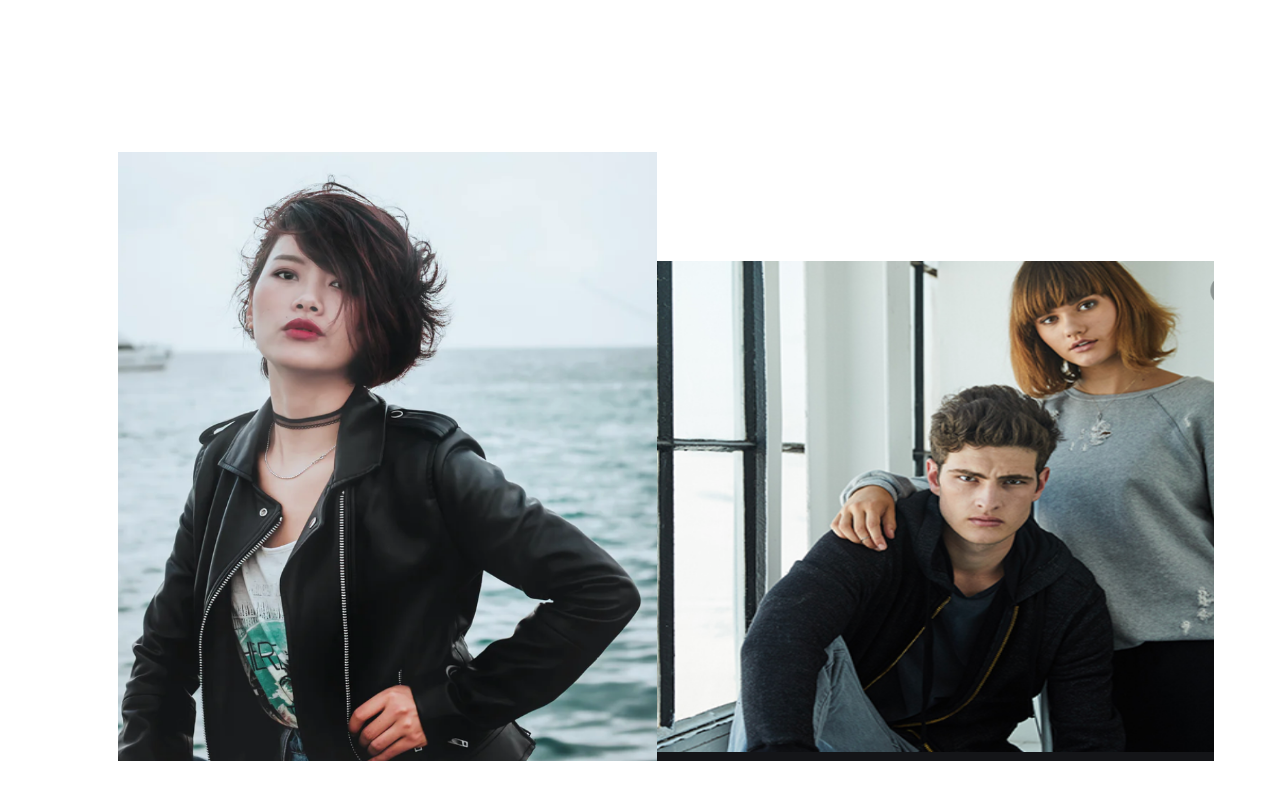
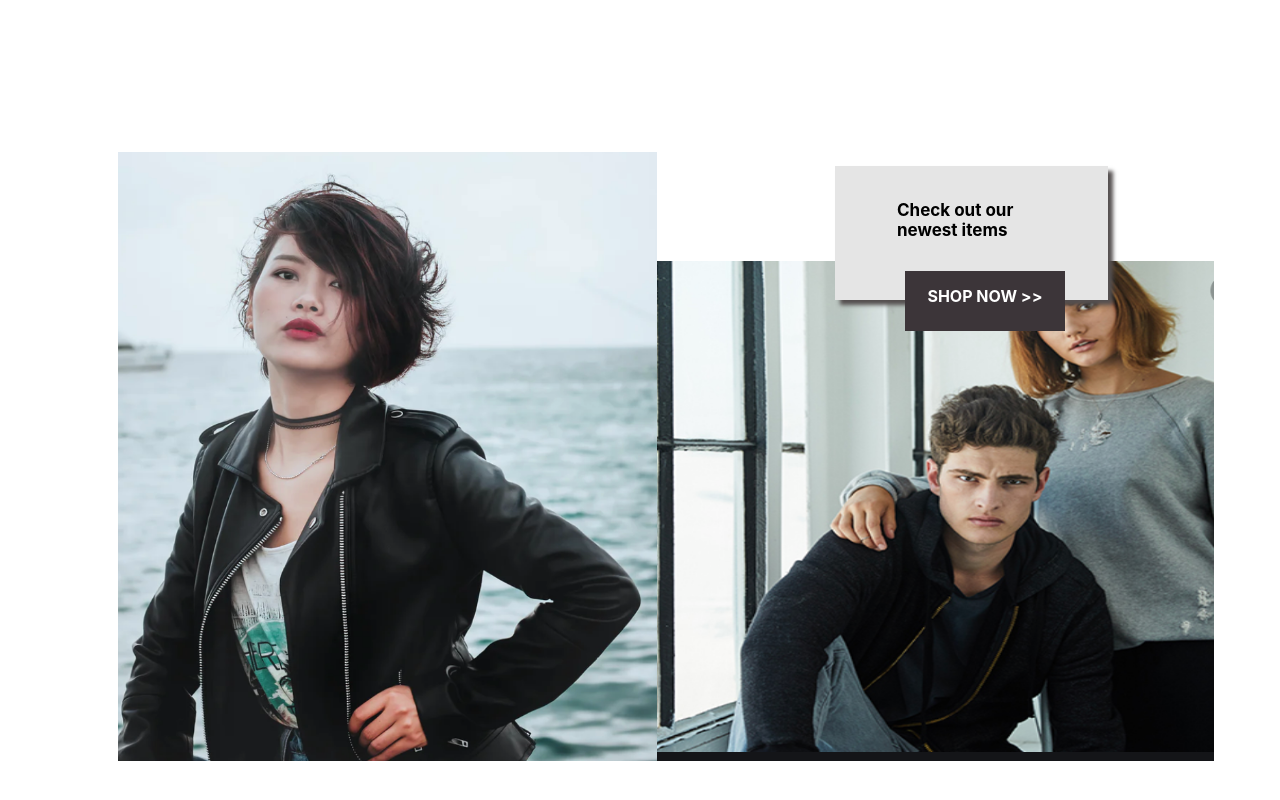
Before and after one commit to mynameisjasmine/Darrow-Lane, a React (Create React App) app: page / in a window 1280 px wide. Shown: the part 3159-3959 px from the top of the page. Before the commit the page ends 3924 px from the top, so only its background shows below. Built offline with nearby package versions, Linux system fonts and the light colour scheme.

Commit message:
new items div

```diff
--- a/src/components/DarrowLane.js
+++ b/src/components/DarrowLane.js
@@ -46,7 +46,17 @@ const DarrowLane = () => {
           <div className='final-image-div'>
               <div className='mod10'><img src={'./assets/mod10.png'}/></div>
               <div className='mod11'><img src={'./assets/mod11.png'}/></div>
+
           </div>
+          <div className='items-div'>
+              <p className='check-text'>Check out our</p>
+              <p className='new-text'>newest items</p>
+          </div>
+
+          <div className='shop-div'>
+            <p className='shop-text'>SHOP NOW {'>'}{'>'}</p>
+          </div>
+
      </div>
     )
 }
--- a/src/index.css
+++ b/src/index.css
@@ -218,3 +218,46 @@ img {
   width: 557px;
   height: 500px;
 }
+
+.items-div {
+  position: relative;
+  top: -595px;
+  left: 835px;
+  /* text-align: center; */
+  border: 2px solid #E5E5E5;
+  background: #E5E5E5;
+  box-shadow: 5px 5px 4px rgb(85, 80, 80);
+  width: 269px;
+  height: 130px;
+}
+
+.check-text {
+  margin: 32px 0px 0px 60px;
+  font-weight: bold;
+  font-size: 17px;
+}
+
+.new-text {
+  /* border: 2px solid green; */
+  margin: 0px 0px 0px 60px;
+  font-weight: bold;
+  font-size: 17px;
+}
+
+.shop-div {
+  position: relative;
+  top: -640px;
+  left: 905px;
+  text-align: center;
+  background-color: #3C3539;
+  width: 160px;
+  height: 60px;
+}
+
+.shop-text {
+  color: white;
+  font-weight: bold;
+  padding-top: 15px;
+  /* margin-top: 12px; */
+
+}
```
